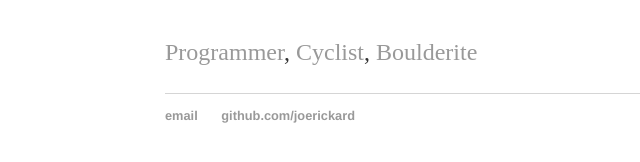
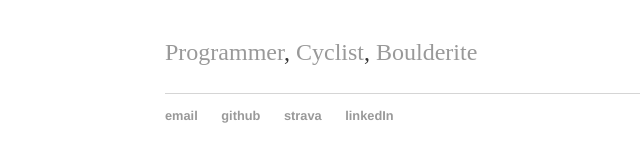
Before and after one commit to joerickard/personalWebsite, a Jekyll site: the page built from index.html, in a window 1280 px wide. Shown: the part 166-328 px from the top of the page, without its empty margins (27-667 px from the left). Built offline with Jekyll 4.4.1, drawn with Linux system fonts in a browser that asks for light colours.

Commit message:
Update default.html

```diff
--- a/_layouts/default.html
+++ b/_layouts/default.html
@@ -26,7 +26,9 @@
   <footer>
    <ul>
    <li><a href="mailto:joe.s.rickard@gmail.com">email</a></li>
-   <li><a href="https://github.com/joerickard"target="_blank">github.com/joerickard</a></li>
+   <li><a href="https://github.com/joerickard"target="_blank">github</a></li>
+   <li><a href="https://www.strava.com/athletes/10227888" target="_blank">strava</a></li>
+   <li><a href="https://www.linkedin.com/in/joesrickard"  target="_blank">linkedIn</a></li>
    </ul>
   </footer>
   </body>
```
